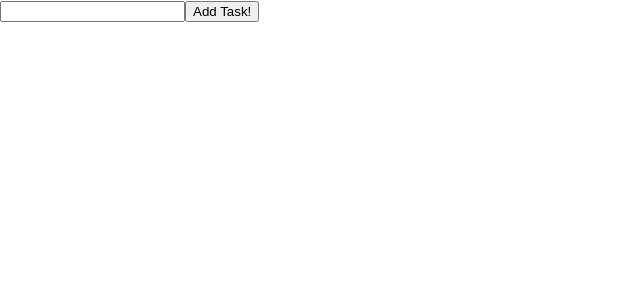
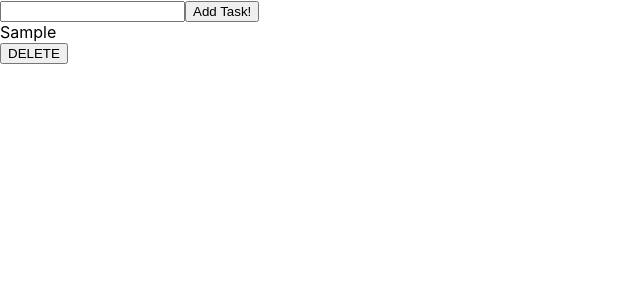
Before and after one commit to Jarpen94/ToDoList-with-React, a React (Create React App) app: page / in a window 1280 px wide. Both pictures are taken after typing "Sample" into the empty fields and a click on the button "Add Task!". Shown: the top 300 px of the page, without its empty margins (0-640 px from the left). Built offline with nearby package versions, Linux system fonts and the light colour scheme.

Commit message:
complete and delete task completed

```diff
--- /dev/null
+++ b/src/ToDo/List.js
@@ -0,0 +1,23 @@
+import React from 'react'
+import Task from './Task'
+
+const List = (props) => (
+    <div>
+        {
+            props.tasksList &&
+            props.tasksList.map &&
+            props.tasksList.map(
+                task => (
+                    <Task
+                        key={task.key}
+                        task={task}
+                        completeTask = {props.completeTask}
+                        deleteTask = {props.deleteTask}
+                    />
+                )
+            )
+        }
+    </div>
+)
+
+export default List
--- /dev/null
+++ b/src/ToDo/Task.js
@@ -0,0 +1,25 @@
+import React from 'react'
+
+const completeStyle = {
+    textDecoration: 'line-through'
+}
+
+
+const Task = (props) => (
+    <div>
+        <div
+            onClick={() => props.completeTask(props.task.key)}
+            style={props.task.isCompleted ? completeStyle : {}}
+        >
+            {props.task.taskText}
+        </div>
+        <button
+            onClick={() => props.deleteTask(props.task.key)}
+        >
+            DELETE
+</button>
+    </div>
+
+)
+
+export default Task
--- a/src/ToDo/ToDo.js
+++ b/src/ToDo/ToDo.js
@@ -1,5 +1,6 @@
 import React from 'react'
 import AddTask from './AddTask';
+import List from './List'
 
 class ToDo extends React.Component {
 
@@ -62,6 +63,11 @@ class ToDo extends React.Component {
                 onNewTaskTextChangeHandler = {this.onNewTaskTextChangeHandler}
                 addTask = {this.addTask}
                 />
+                <List
+                tasksList = {this.state.tasks}
+                completeTask = {this.completeTask}
+                deleteTask = {this.deleteTask}
+                />
             </div>
         )
     }
```
